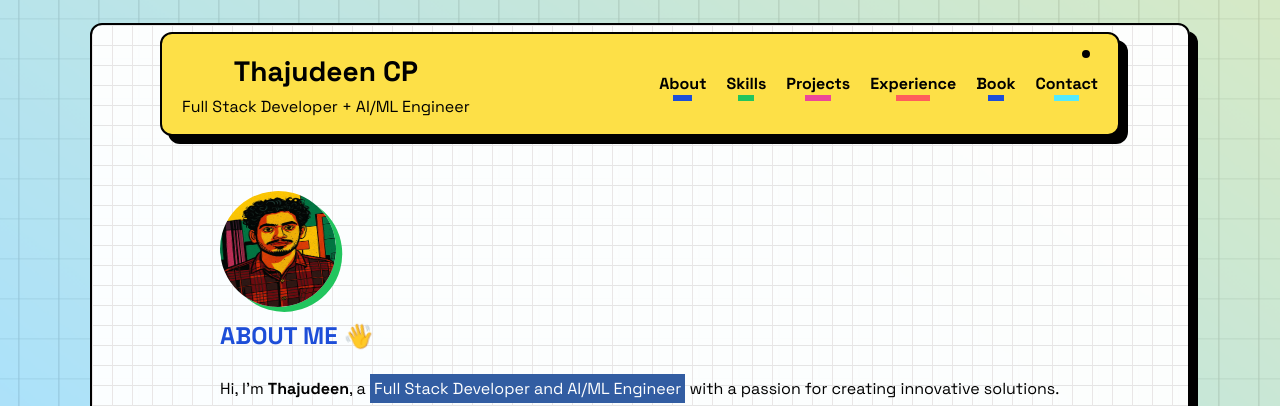
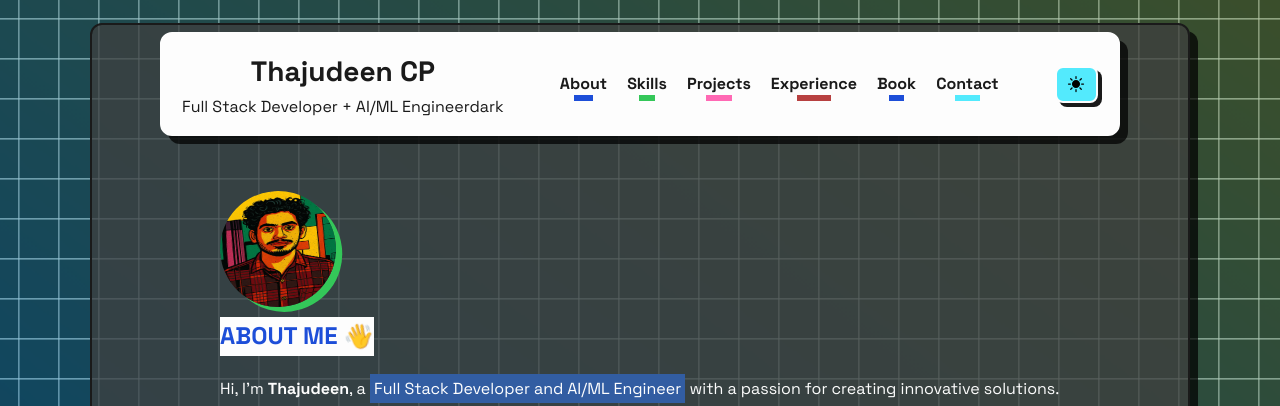
Before and after one commit to thajucp123/thajucp-portfolio-neobrutalism, a React (Vite) app: page / in a window 1280 px wide. Both pictures are taken after a click on the button "Toggle dark/light mode". Shown: the top 406 px of the page. Built offline with nearby package versions, Linux system fonts and the light colour scheme.

Commit message:
added dark/light modes

```diff
--- a/src/components/Navbar.jsx
+++ b/src/components/Navbar.jsx
@@ -1,8 +1,10 @@
 import React, { useState, useEffect } from 'react'
 
 function Navbar() {
-  const [isMenuOpen, setIsMenuOpen] = useState(false)
+  const [isMenuOpen, setIsMenuOpen] = useState(false); // for mobile navigation menu
+  const [theme, setTheme] = useState("light"); // for theme toggling
 
+  // for hamburger menu toggle
   const toggleMenu = () => {
     setIsMenuOpen(!isMenuOpen)
   }
@@ -11,7 +13,8 @@ function Navbar() {
     setIsMenuOpen(false)
   }
 
-  const [hidden, setHidden] = useState(false);
+  const [hidden, setHidden] = useState(false); // for hiding navbar on scroll
+  // Track the last scroll position
   const [lastScrollY, setLastScrollY] = useState(0);
 
   useEffect(() => {
@@ -30,11 +33,17 @@ function Navbar() {
     return () => window.removeEventListener("scroll", handleScroll);
   }, [lastScrollY]);
 
+  // Theme toggling logic
+  useEffect(() => {
+    document.documentElement.classList.remove("light", "dark");
+    document.documentElement.classList.add(theme);
+  }, [theme]);
+
   return (
     <div className={`navbar ${hidden ? "hidden" : ""}`}>
     <div className='navbar-name'>
       <h1>Thajudeen CP</h1>
-      <p>Full Stack Developer + AI/ML Engineer</p>
+      <p>Full Stack Developer + AI/ML Engineer{theme}</p>
     </div>
       <button
         className={`hamburger ${isMenuOpen ? 'active' : ''}`}
@@ -56,15 +65,19 @@ function Navbar() {
       </div>
       {/* place toggle dark/light mode button with moon and sun icons here */}
       <div className="theme-toggle">
-  <button className="toggle-button" aria-label="Toggle dark/light mode">
-    <svg className="sun-icon" xmlns="http://www.w3.org/2000/svg" width="24" height="24" fill="currentColor" viewBox="0 0 24 24">
-      <path d="M12 3v1m0 16v1m9-9h-1M4 12H3m15.364 6.364l-.707-.707M6.343 6.343l-.707-.707m12.728 0l-.707.707M6.343 17.657l-.707.707M16 12a4 4 0 11-8 0 4 4 0 018 0z" />
-    </svg>
-    <svg className="moon-icon" xmlns="http://www.w3.org/2000/svg" width="24" height="24" fill="currentColor" viewBox="0 0 24 24" style={{ display: 'none' }}>
-      <path d="M20.742 13.045a8.088 8.088 0 0 1-2.077 4.597c-.3.16-.6.287-.905.287a4.97 4.97 0 0 1-2.29-.588 4.777 4.777 0 0 1-1.588-2.29c0-.325.13-.63.287-.905a8.19 8.19 0 0 1 4.597-2.077 8.089 8.089 0 0 1 2.077 4.597zM12 18a6 6 0 1 1 0-12 6 6 0 0 1 0 12z" />
+  <button className="toggle-button"
+    aria-label="Toggle dark/light mode"
+        onClick={() => setTheme(theme === "light" ? "dark" : "light")}>
+    <svg xmlns="http://www.w3.org/2000/svg" x="0px" y="0px" width="100" height="100" viewBox="0 0 64 64">
+<path d="M32 19c7.18 0 13 5.82 13 13s-5.82 13-13 13-13-5.82-13-13S24.82 19 32 19zM34 8c0 .366 0 5.634 0 6 0 1.105-.895 2-2 2s-2-.895-2-2c0-.366 0-5.634 0-6 0-1.105.895-2 2-2S34 6.895 34 8zM50.385 16.444c-.259.259-3.984 3.984-4.243 4.243-.781.781-2.047.781-2.828 0-.781-.781-.781-2.047 0-2.828.259-.259 3.984-3.984 4.243-4.243.781-.781 2.047-.781 2.828 0S51.166 15.663 50.385 16.444zM56 34c-.366 0-5.634 0-6 0-1.105 0-2-.895-2-2s.895-2 2-2c.366 0 5.634 0 6 0 1.105 0 2 .895 2 2S57.105 34 56 34zM47.556 50.385c-.259-.259-3.984-3.984-4.243-4.243-.781-.781-.781-2.047 0-2.828s2.047-.781 2.828 0c.259.259 3.984 3.984 4.243 4.243.781.781.781 2.047 0 2.828S48.337 51.166 47.556 50.385zM30 56c0-.366 0-5.634 0-6 0-1.105.895-2 2-2s2 .895 2 2c0 .366 0 5.634 0 6 0 1.105-.895 2-2 2S30 57.105 30 56zM13.615 47.556c.259-.259 3.984-3.984 4.243-4.243.781-.781 2.047-.781 2.828 0 .781.781.781 2.047 0 2.828-.259.259-3.984 3.984-4.243 4.243-.781.781-2.047.781-2.828 0S12.834 48.337 13.615 47.556zM8 30c.366 0 5.634 0 6 0 1.105 0 2 .895 2 2s-.895 2-2 2c-.366 0-5.634 0-6 0-1.105 0-2-.895-2-2S6.895 30 8 30zM16.444 13.615c.259.259 3.984 3.984 4.243 4.243.781.781.781 2.047 0 2.828-.781.781-2.047.781-2.828 0-.259-.259-3.984-3.984-4.243-4.243-.781-.781-.781-2.047 0-2.828S15.663 12.834 16.444 13.615z"></path>
+</svg>
+    <svg xmlns="http://www.w3.org/2000/svg" viewBox="0 0 30 30">
+      <path d="M20 15c0 5-4 9-9 9 3-2 5-5 5-9s-2-7-5-9c5 0 9 4 9 9z"
+            stroke="currentColor" strokeWidth="2"/>
     </svg>
   </button>
 </div>
+
 
     </div>
   )
--- a/src/index.css
+++ b/src/index.css
@@ -53,6 +53,18 @@
   --sidebar-ring: oklch(0.708 0 0);
   }
 
+  .dark {
+    --black: #FDFDFD;
+--white: #1A1A1A;
+--red: #b74040;
+--yellow: #F7DC6F;
+--green: #34C759;
+--pink: #FF69B4;
+--nb-black: #FDFDFD;
+--nb-yellow: #F7E600;
+--shadow: 0.5rem 0.5rem 0px rgba(0, 0, 0, 0.723);
+  }
+
   /*custom scrollbar styles*/
   ::-webkit-scrollbar {
     width: 1rem;
@@ -114,6 +126,12 @@ body {
   padding: 1.25rem;
   min-height: 100vh;
   cursor: var(--cursor-default);
+  transition: background 0.5s ease, color 0.5s ease;
+}
+
+body.dark {
+  background-color: var(--black);
+  color: var(--white);
 }
 
 @keyframes gridShift {
@@ -172,6 +190,7 @@ input, textarea {
   padding-top: 6rem; /* space for fixed navbar */
   margin-top: 0.2rem; /* space for fixed navbar */
   border: 0.125rem solid var(--black);
+  color: var(--black);
   box-shadow: var(--shadow);
   border-radius: 0.75rem;
   background: rgba(255, 255, 255, 0.95);
@@ -183,6 +202,12 @@ input, textarea {
   overflow: hidden; /* ensures pseudo doesn’t bleed out */
 }
 
+.dark .home-container {
+  background: rgba(63, 63, 63, 0.75);
+  color: var(--white);
+  border-color: var(--white);
+}
+
 /* Navbar */
 .navbar {
   width: 80%;
@@ -203,8 +228,13 @@ input, textarea {
   left: 0;
   right: 0;
   z-index: 999; /* keeps it above everything */
-  overflow: hidden;
+  overflow: visible;
   transition: transform 0.3s ease-in-out;
+}
+
+.dark .navbar {
+  background: var(--black);
+  color: var(--white);
 }
 
 /* Hide by sliding up */
@@ -228,14 +258,16 @@ input, textarea {
   gap: 1.25rem;
 }
 
-
-
 .nav-links a {
   text-decoration: none;
   font-weight: bold;
   color: var(--black);
   transition: 0.3s;
   position: relative;
+}
+
+.dark .nav-links a {
+  color: var(--white);
 }
 
 /* Brutalist underline */
@@ -260,21 +292,58 @@ a.color-6::after { background-color: var(--color-cyan-300); } /* Cyan */
   color: var(--blue);
 }
 
+/* Dark/Light Theme Toggle */
 .theme-toggle {
-  position: absolute;
-  top: 0.5rem;
-  right: 1.25rem;
-}
+  position: relative;
+  background: var(--color-cyan-300);
+  border: 0.125rem solid var(--black);
+  box-shadow: 0.25rem 0.25rem 0px var(--black);
+  border-radius: 0.5rem;
+}
+
+.dark .theme-toggle {
+  box-shadow: 0.25rem 0.25rem 0px var(--white);
+}
+
+.theme-toggle:hover {
+  background: var(--green);
+  color: var(--white);
+  transform: translate(0.125rem, 0.125rem);
+  box-shadow: none;
+}
+
 .toggle-button {
-  background: none;
+  display: flex;
+  align-items: center;
+  justify-content: center;
+  gap: 0.25rem;
+
+  padding: 0.4rem 0.6rem;
+  background: transparent;
   border: none;
   cursor: pointer;
-  color: var(--black);
-  transition: color 0.3s;
-}
-
-.toggle-button:hover {
-  color: var(--blue);
+
+  color: var(--black);
+  transition: color 0.3s, transform 0.2s;
+}
+
+.toggle-button svg {
+  width: 1.25rem;   /* nice button size */
+  height: 1.25rem;
+  flex-shrink: 0;
+  display: none;
+}
+
+.light .toggle-button svg:last-child { /* moon */
+  display: inline;
+}
+
+.dark .toggle-button svg:last-child { /* moon */
+  display: none;
+}
+
+.dark .toggle-button svg:first-child { /* sun */
+  display: inline;
 }
 
 /* Hamburger Menu */
@@ -343,6 +412,11 @@ section h2 {
   font-weight: 800;
   margin-bottom: 1.25rem;
   color: var(--blue);
+}
+
+.dark .about h2 {
+  width: fit-content;
+  background: var(--black);
 }
 
 .wave {
@@ -951,12 +1025,16 @@ footer {
     display: flex;
   }
 
+  .hamburger span {
+    background: var(--black);
+  }
+
   .nav-links {
     position: absolute;
     top: 100%;
     left: 0;
     right: 0;
-    background: var(--blue);
+    background: var(--color-yellow-50);
     border: 0.125rem solid var(--black);
     border-top: none;
     flex-direction: column;
```
